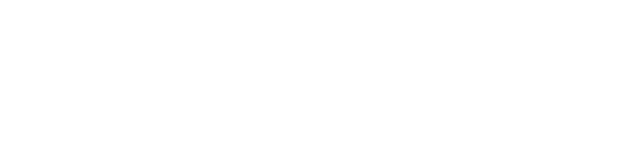
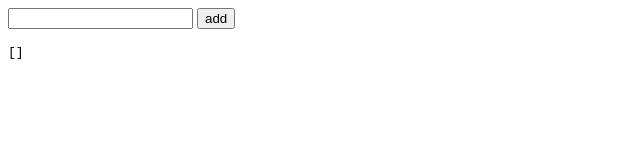
Before and after one commit to zhyang813/Crowd_Cart, a website: page client/index.html in a window 1280 px wide. Shown: the whole page, without its empty margins (0-640 px from the left). Drawn offline with nearby package versions, Linux system fonts and the light colour scheme.

Commit message:
More architecture of front-end. (#27)
* Bower.json created.

* Bower.json created.

* Added a todolist.

* Added some planning comments and bit of file structure.

* Additionl commit.

```diff
--- /dev/null
+++ b/client/auth/auth.js
@@ -0,0 +1,5 @@
+// make an auth module
+
+// make and auth controller
+// signin - delegate to services to call server
+// signup - delegate to services to call server
--- a/client/index.html
+++ b/client/index.html
@@ -1 +1,27 @@
-<!-- this is index.html -->
+<!-- ///////////////////////////
+    /// JOIN CROWDCART!!! /////
+   /////////////////////////// -->
+<html ng-app>
+  <head>
+    <title>CrowdCart!</title>
+  </head>
+  </body>
+    <div ng-init="lists=[]" >
+      <input ng-model="newList">
+      <button ng-click="lists.push(newList); newList='';">add</button>
+      <ul>
+        <li ng-repeat="list in lists track by $index">
+          <h3>{{ list }}<h3>
+        </li>
+      </ul>
+      <pre>{{ lists | json }}</pre>
+    </div>
+    <script src="../bower_components/angular/angular.js"></script>
+  </body>
+</html>
+
+<!-- TODO
+1. determine if header should be outside of ng-view
+2. set up ng-view div
+3. individual html for views (mylist, alllist, myjobs)
+4. connect all relevant js/css  -->
```
Also changed, not shown: bower.json (added, +20 -0 lines), client/app.js (added, +7 -0 lines), client/services/services.js (added, +15 -0 lines).
